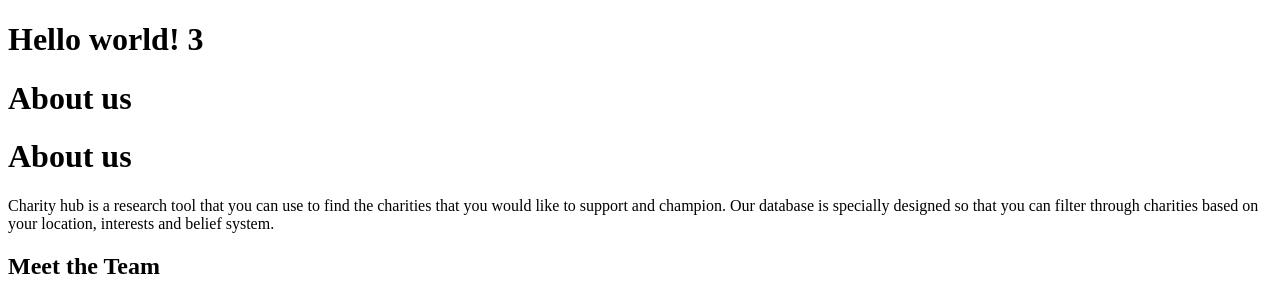
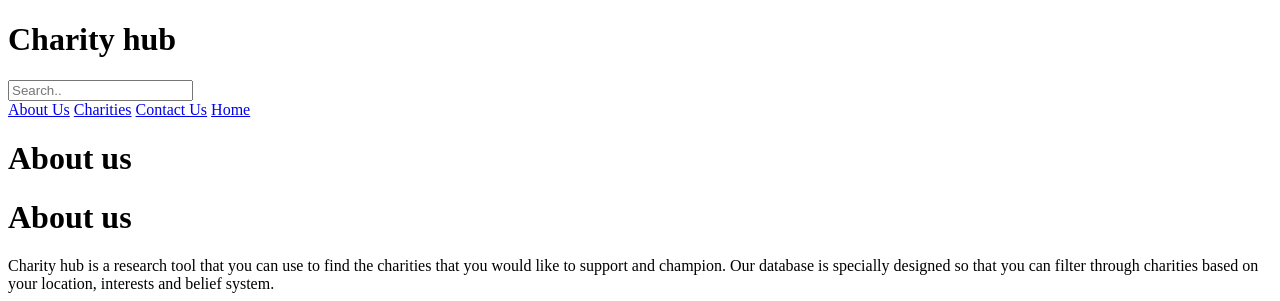
Before and after one commit to alphaClass6143/hackathon-2023-charityhub, a Flask app: page /about-us in a window 1280 px wide. Shown: the top 301 px of the page. Run offline with Flask 2, Linux system fonts and the light colour scheme.

Commit message:
build: header base html

```diff
--- a/app/templates/base.html
+++ b/app/templates/base.html
@@ -7,7 +7,16 @@
     <title>Document</title>
 </head>
 <body>
-    <h1>Hello world! 3</h1>
+    <header>
+        <h1>Charity hub</h1>
+        <input type="text" placeholder="Search..">
+        <nav>
+        <a href="about-us.html" aria-label="Opens about us page">About Us</a>
+        <a href="#list" aria-label="Opens list of all charities">Charities</a>
+        <a href="contact-us.html" aria-label="Opens contact us page ">Contact Us</a>
+        <a href="index.html" aria-label="Opens home page">Home</a>
+        </nav>
+    </header>
 
     <!-- Block content -->
     {% block content %}
```
